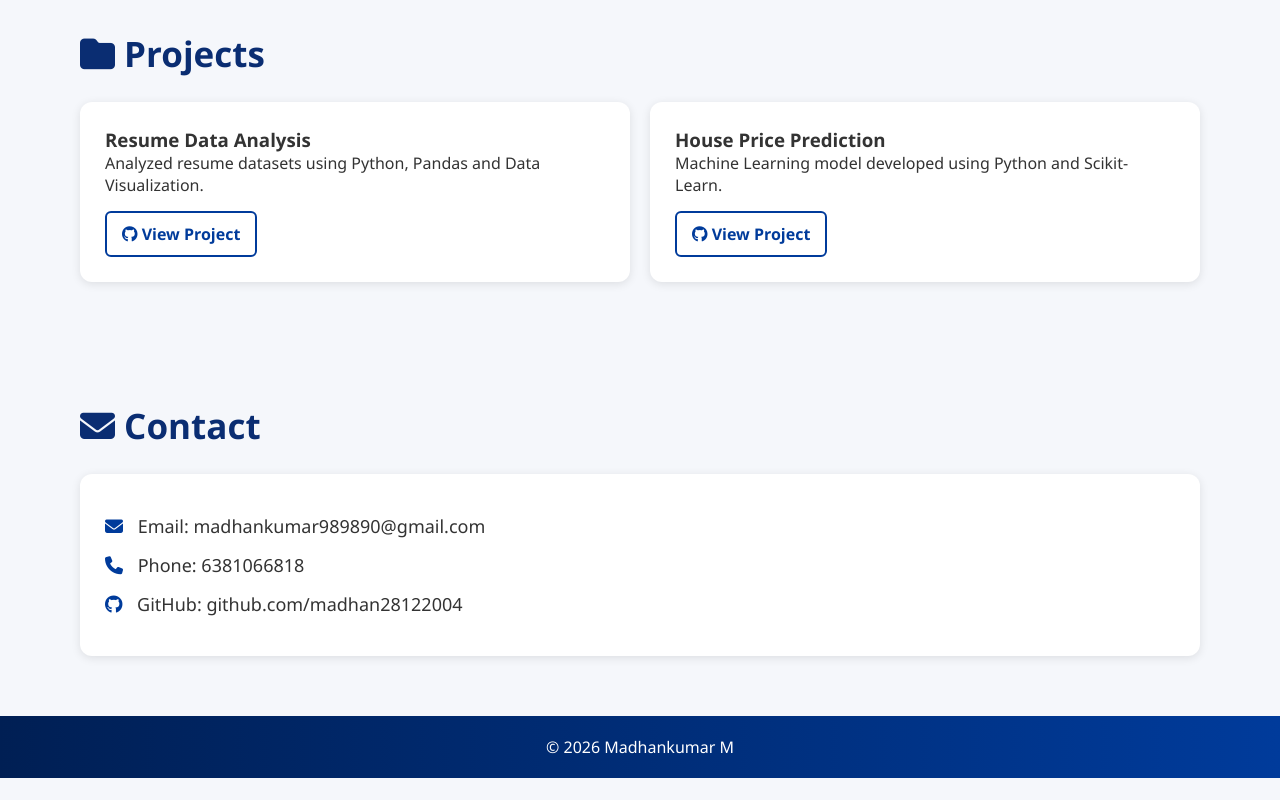
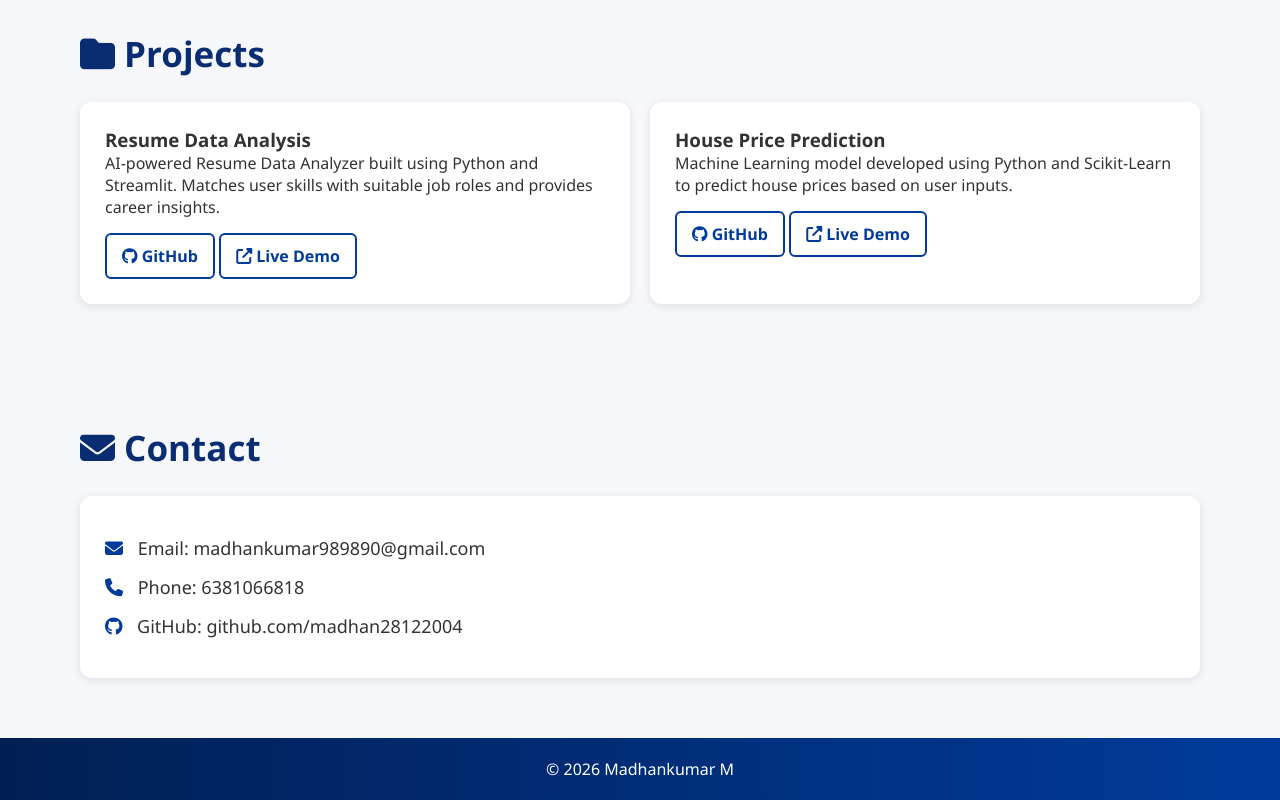
Before and after one commit to madhan28122004/portfolio, a plain HTML site: page index.html in a window 1280 px wide. Shown: the part 1489-2289 px from the top of the page. Before the commit the page ends 2267 px from the top, so only its background shows below. Drawn offline with Linux system fonts and the light colour scheme.

Commit message:
Revise project details and links in index.html
Updated project descriptions and links in index.html.

```diff
--- a/index.html
+++ b/index.html
@@ -267,25 +267,47 @@ section{
 
     <div class="projects">
 
+        <!-- Resume Data Analysis -->
         <div class="card">
             <h3>Resume Data Analysis</h3>
-            <p>Analyzed resume datasets using Python, Pandas and Data Visualization.</p>
+
+            <p>
+                AI-powered Resume Data Analyzer built using Python and Streamlit.
+                Matches user skills with suitable job roles and provides career insights.
+            </p>
 
             <a class="github-btn"
-            href="https://github.com/madhan28122004/Resume-data-analysis_Madhankumar"
-            target="_blank">
-                <i class="fab fa-github"></i> View Project
+               href="https://github.com/madhan28122004/Resume-data-analysis_Madhankumar"
+               target="_blank">
+               <i class="fab fa-github"></i> GitHub
+            </a>
+
+            <a class="github-btn"
+               href="https://resume-data-analysis-madhan.streamlit.app"
+               target="_blank">
+               <i class="fas fa-external-link-alt"></i> Live Demo
             </a>
         </div>
 
+        <!-- House Price Prediction -->
         <div class="card">
             <h3>House Price Prediction</h3>
-            <p>Machine Learning model developed using Python and Scikit-Learn.</p>
+
+            <p>
+                Machine Learning model developed using Python and Scikit-Learn
+                to predict house prices based on user inputs.
+            </p>
 
             <a class="github-btn"
-            href="https://github.com/madhan28122004/House-price-prediction_Madhankumar"
-            target="_blank">
-                <i class="fab fa-github"></i> View Project
+               href="https://github.com/madhan28122004/House-price-prediction_Madhankumar"
+               target="_blank">
+               <i class="fab fa-github"></i> GitHub
+            </a>
+
+            <a class="github-btn"
+               href="#"
+               target="_blank">
+               <i class="fas fa-external-link-alt"></i> Live Demo
             </a>
         </div>
 
```
